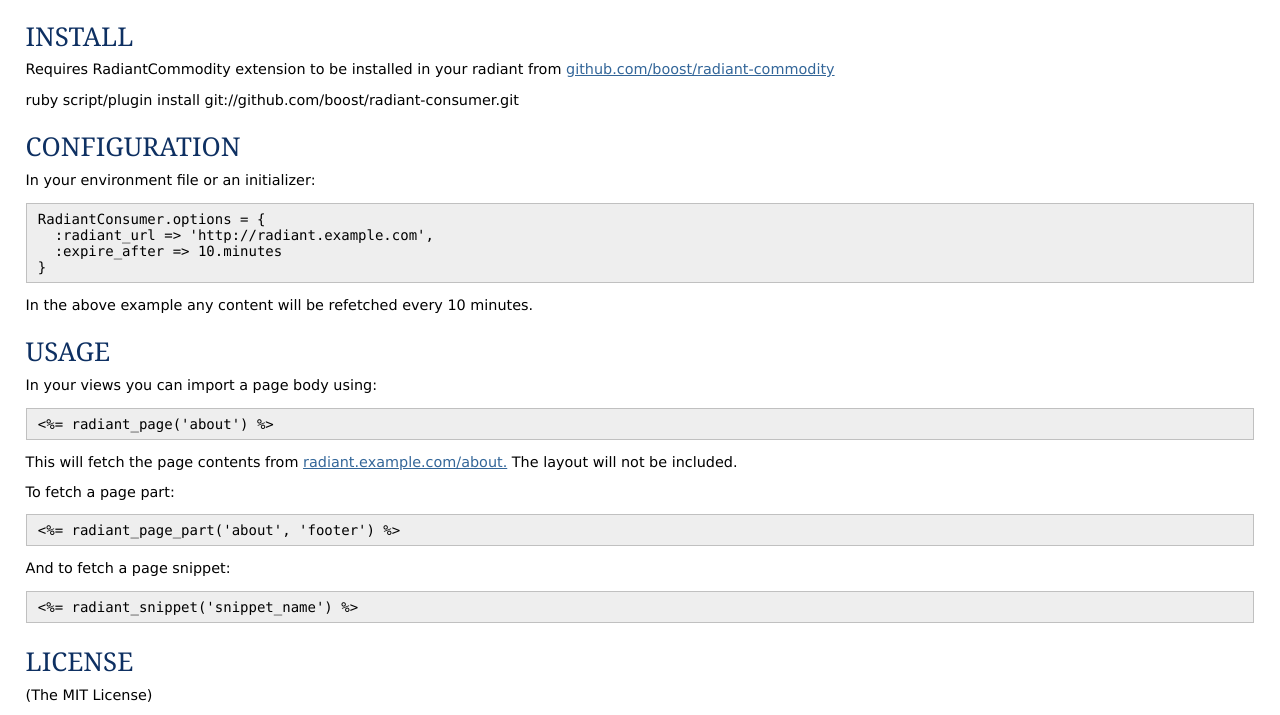
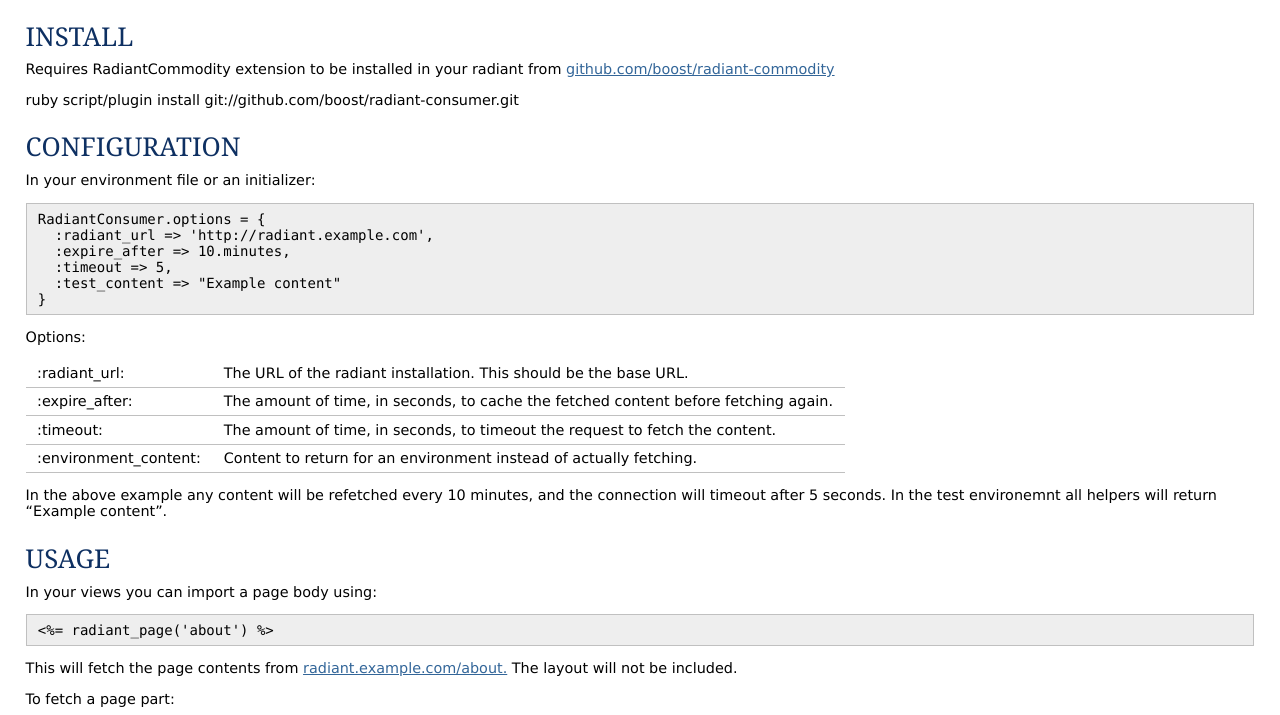
Before and after one commit to boost/radiant-consumer, a plain HTML site: page doc/files/README.html in a window 1280 px wide. Shown: the part 149-864 px from the top of the page. Drawn offline with Linux system fonts and the light colour scheme.

Commit message:
Update API docs

```diff
--- a/doc/files/README.html
+++ b/doc/files/README.html
@@ -1,7 +1,7 @@
 <!DOCTYPE html PUBLIC "-//W3C//DTD HTML 4.01//EN" "http://www.w3.org/TR/html4/strict.dtd">
 <html lang='en'>
   <head>
-    <title>File: README [radiant_consumer API Docs (355ad51)]</title>
+    <title>File: README [radiant_consumer API Docs (092b2e2)]</title>
     <meta content='text/html; charset=UTF-8' http-equiv='Content-Type'>
     <link href='../rdoc-style.css' media='screen' rel='stylesheet' type='text/css'>
     <script type='text/javascript'>
@@ -31,7 +31,7 @@
         </div>
         <div class='last-update'>
           Last Update:
-          <span class='datetime'>Tue Apr 14 15:21:28 +1200 2009</span>
+          <span class='datetime'>Tue Apr 14 15:57:36 +1200 2009</span>
         </div>
       </div>
       <div id='content'>
@@ -54,9 +54,30 @@
             <p>
             In your environment file or an initializer:
             </p>
-            <pre>RadiantConsumer.options = {&#x000A;  :radiant_url =&gt; 'http://radiant.example.com',&#x000A;  :expire_after =&gt; 10.minutes&#x000A;}</pre>
+            <pre>RadiantConsumer.options = {&#x000A;  :radiant_url =&gt; 'http://radiant.example.com',&#x000A;  :expire_after =&gt; 10.minutes,&#x000A;  :timeout =&gt; 5,&#x000A;  :test_content =&gt; &quot;Example content&quot;&#x000A;}</pre>
             <p>
-            In the above example any content will be refetched every 10 minutes.
+            Options:
+            </p>
+            <table>
+            <tr><td valign="top">:radiant_url:</td><td>The URL of the radiant installation. This should be the base URL.
+
+            </td></tr>
+            <tr><td valign="top">:expire_after:</td><td>The amount of time, in seconds, to cache the fetched content before
+            fetching again.
+
+            </td></tr>
+            <tr><td valign="top">:timeout:</td><td>The amount of time, in seconds, to timeout the request to fetch the
+            content.
+
+            </td></tr>
+            <tr><td valign="top">:environment_content:</td><td>Content to return for an environment instead of actually fetching.
+
+            </td></tr>
+            </table>
+            <p>
+            In the above example any content will be refetched every 10 minutes, and
+            the connection will timeout after 5 seconds. In the test environemnt all
+            helpers will return &#8220;Example content&#8221;.
             </p>
             <h2>USAGE</h2>
             <p>
```
Also changed, not shown: doc/classes/RadiantConsumer.html (+1 -1 lines), doc/classes/RadiantConsumerHelper.html (+1 -1 lines), doc/files/lib/radiant_consumer_helper_rb.html (+2 -2 lines), doc/files/lib/radiant_consumer_rb.html (+2 -2 lines), doc/fr_class_index.html (+1 -1 lines), doc/fr_file_index.html (+1 -1 lines), doc/fr_method_index.html (+1 -1 lines), doc/index.html (+1 -1 lines), 1 other file.
